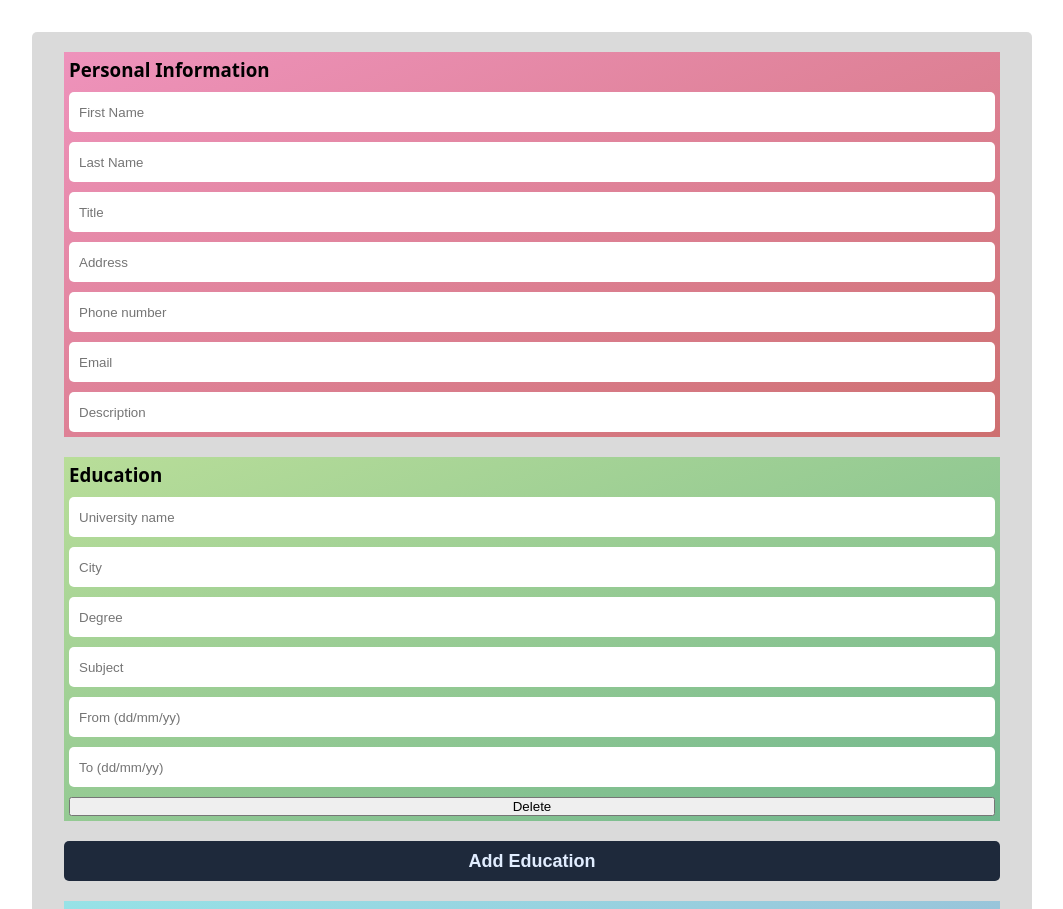
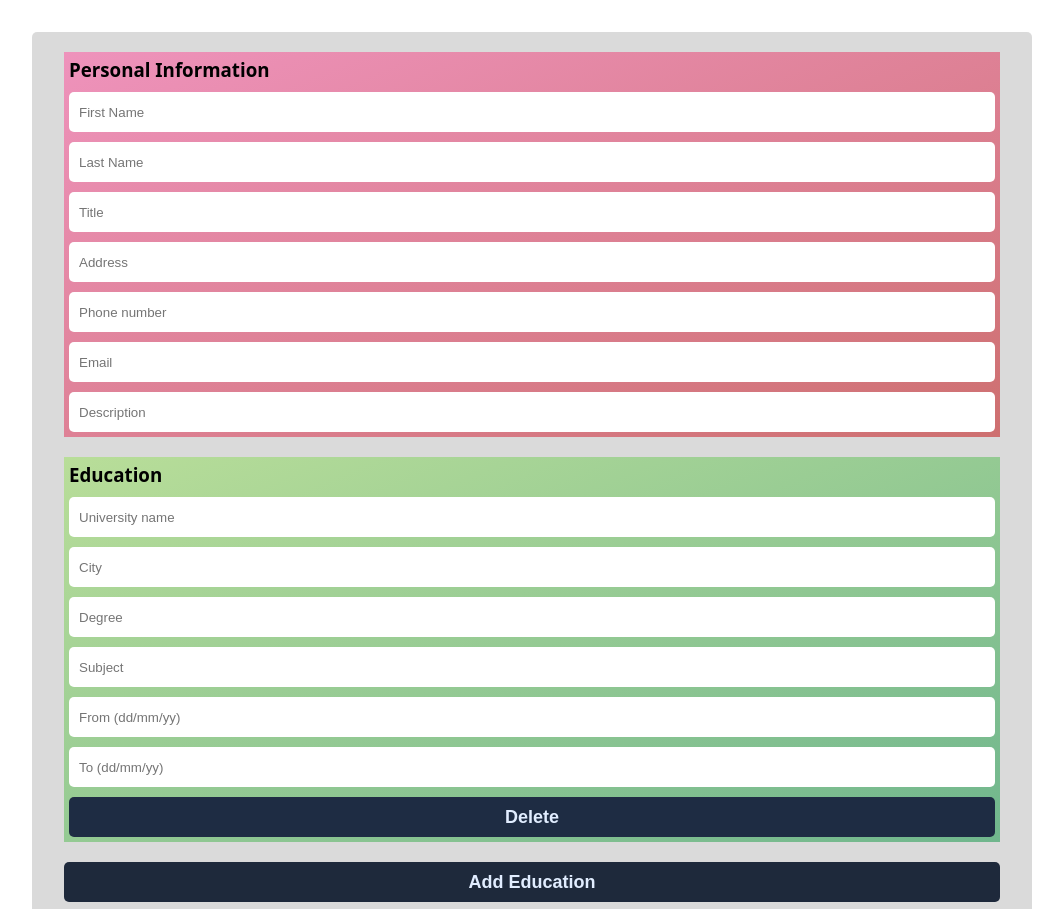
Before and after one commit to ilicc-sara/CV-Creator, a React (Vite) app: page / in a window 1280 px wide. Shown: the top 909 px of the page, without its empty margins (108-1171 px from the left). Built offline with nearby package versions, Linux system fonts and the light colour scheme.

Commit message:
style delete btn

```diff
--- a/src/EducationInfo.jsx
+++ b/src/EducationInfo.jsx
@@ -64,6 +64,7 @@ function EducationInfo(props) {
       />
       <button
         type="button"
+        className="delete-btn"
         onClick={() =>
           setEducationInfo((prev) => prev.filter((object) => object.id !== id))
         }
--- a/src/ExperienceInfo.jsx
+++ b/src/ExperienceInfo.jsx
@@ -53,6 +53,7 @@ function ExperienceInfo(props) {
       />
       <button
         type="button"
+        className="delete-btn"
         onClick={() =>
           setExperienceInfo((prev) => prev.filter((object) => object.id !== id))
         }
--- a/src/index.css
+++ b/src/index.css
@@ -90,6 +90,17 @@
   background: linear-gradient(to top left, #c62e2e, #fb2134);
 }
 
+.delete-btn {
+  height: 40px;
+  cursor: pointer;
+  background-color: #1e2c43;
+  border: none;
+  border-radius: 5px;
+  color: #e1edff;
+  font-weight: 600;
+  font-size: 18px;
+}
+
 .hidden {
   display: none;
 }
```
